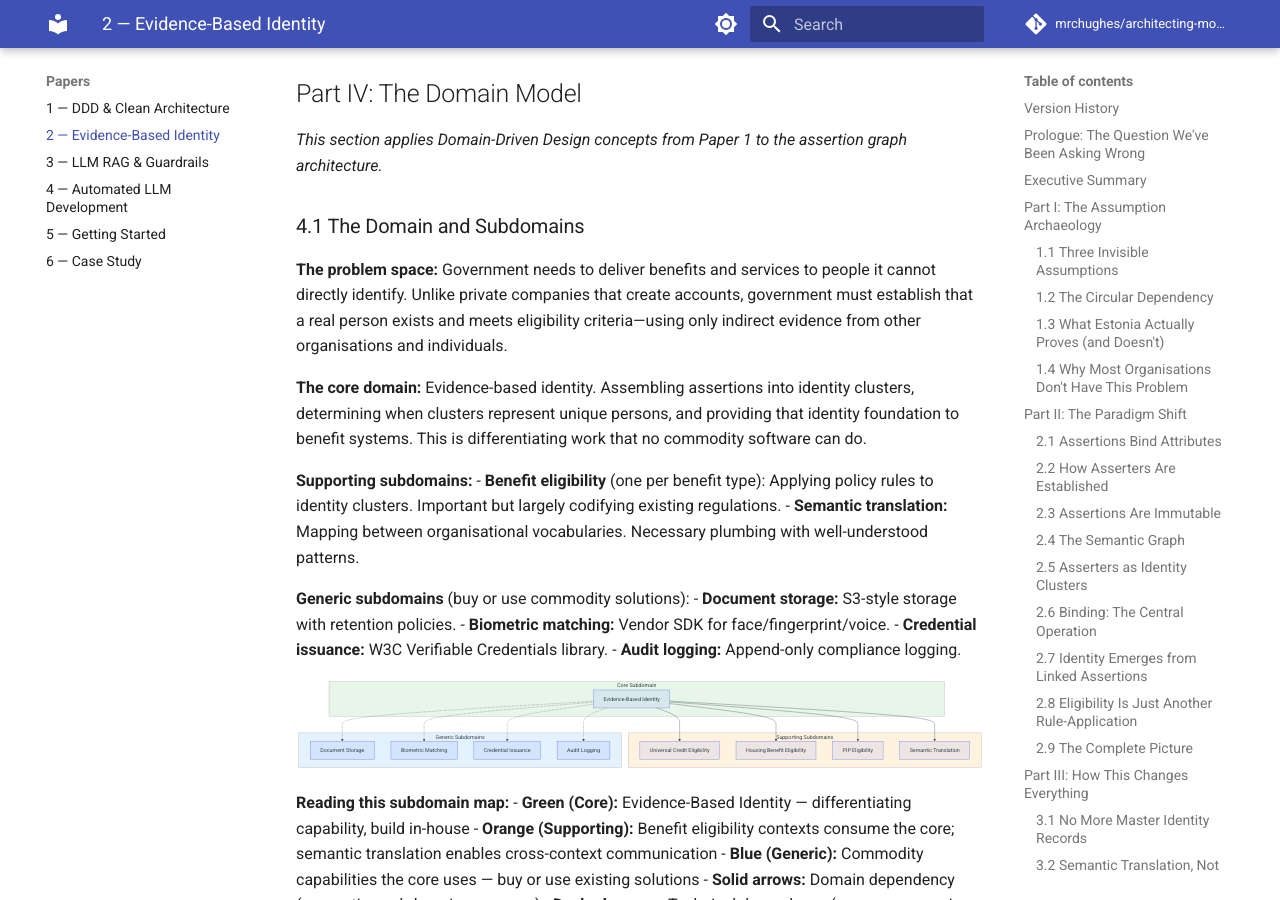
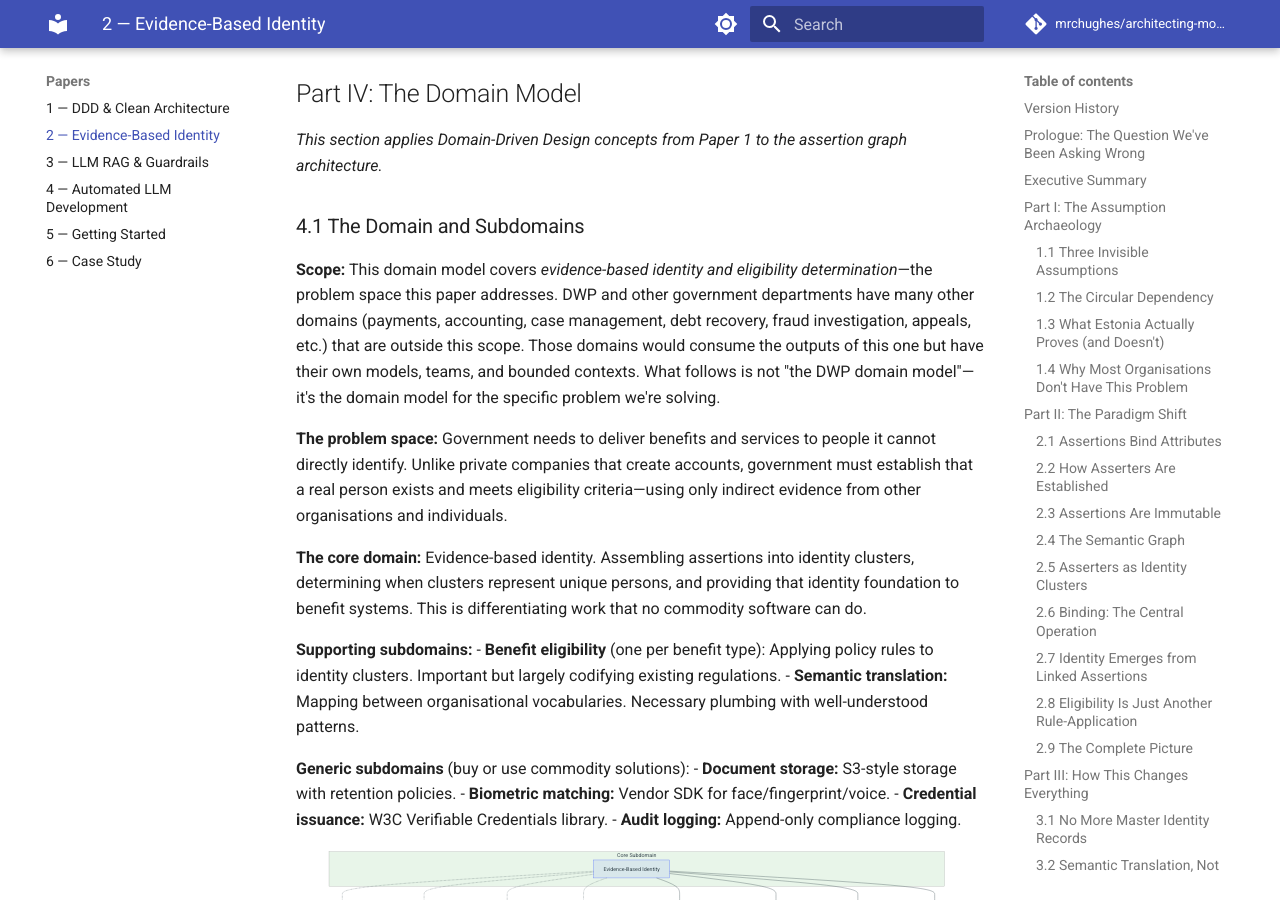
Before and after one commit to mrchughes/architecting-modern-government-services, an MkDocs documentation site: the page built from docs/Paper_2_Evidence_Based_Identity.md, in a window 1280 px wide and 900 px high, scrolled down 20775 px. Built offline with MkDocs 1.6.1 and Material for MkDocs 9.7.7, drawn with Linux system fonts in a browser that asks for light colours; comment, search, counter and statistics services are not loaded.

Commit message:
Paper 2 §4.1: Add scope clarification
- This is the domain model for evidence-based identity, not all of DWP
- Other domains (payments, accounting, case management, etc.) are outside scope
- Those domains would consume outputs from this one

```diff
--- a/docs/Paper_2_Evidence_Based_Identity.md
+++ b/docs/Paper_2_Evidence_Based_Identity.md
@@ -584,6 +584,8 @@ flowchart TB
 
 ### 4.1 The Domain and Subdomains
 
+**Scope:** This domain model covers *evidence-based identity and eligibility determination*—the problem space this paper addresses. DWP and other government departments have many other domains (payments, accounting, case management, debt recovery, fraud investigation, appeals, etc.) that are outside this scope. Those domains would consume the outputs of this one but have their own models, teams, and bounded contexts. What follows is not "the DWP domain model"—it's the domain model for the specific problem we're solving.
+
 **The problem space:** Government needs to deliver benefits and services to people it cannot directly identify. Unlike private companies that create accounts, government must establish that a real person exists and meets eligibility criteria—using only indirect evidence from other organisations and individuals.
 
 **The core domain:** Evidence-based identity. Assembling assertions into identity clusters, determining when clusters represent unique persons, and providing that identity foundation to benefit systems. This is differentiating work that no commodity software can do.
```
Also changed, not shown: Paper_2_Evidence_Based_Identity.md (+2 -0 lines).
